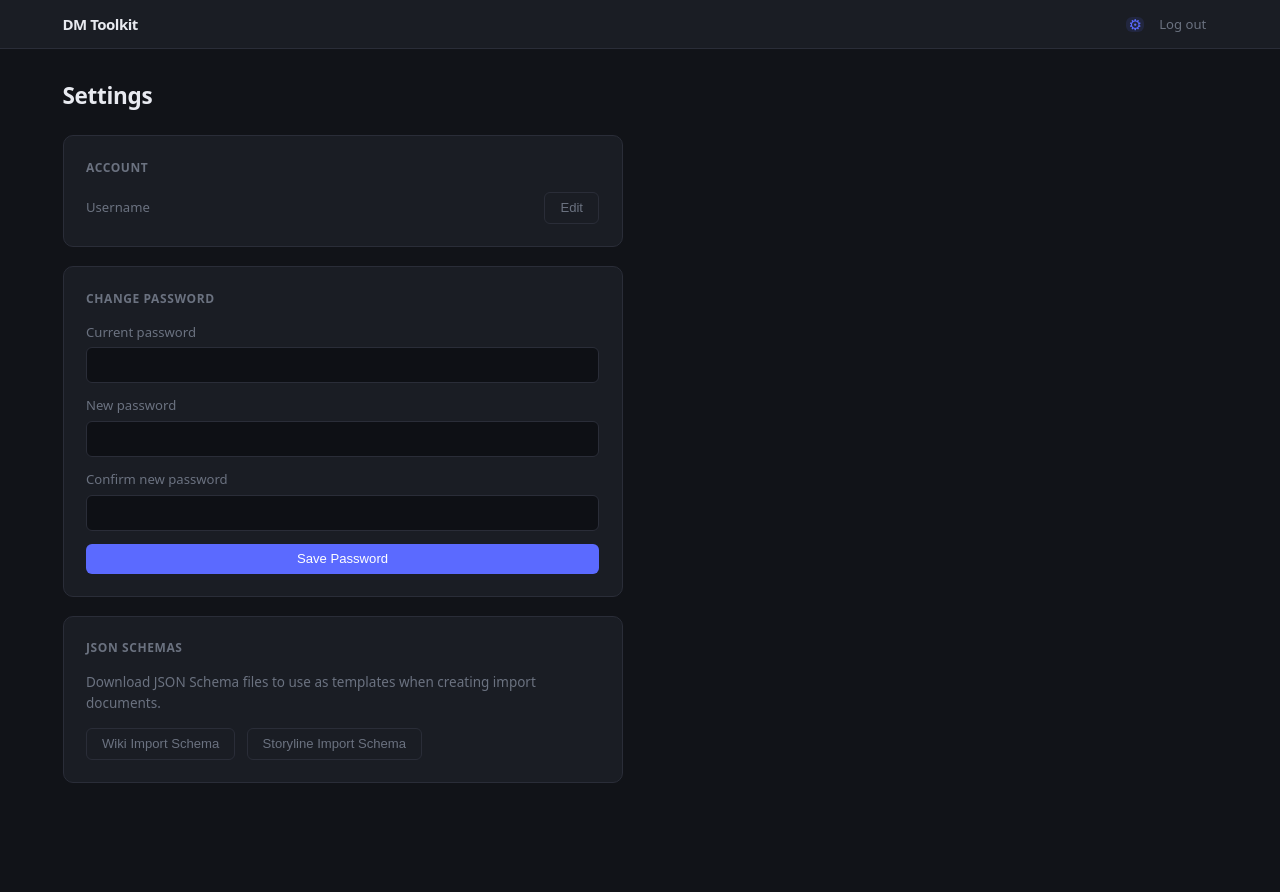
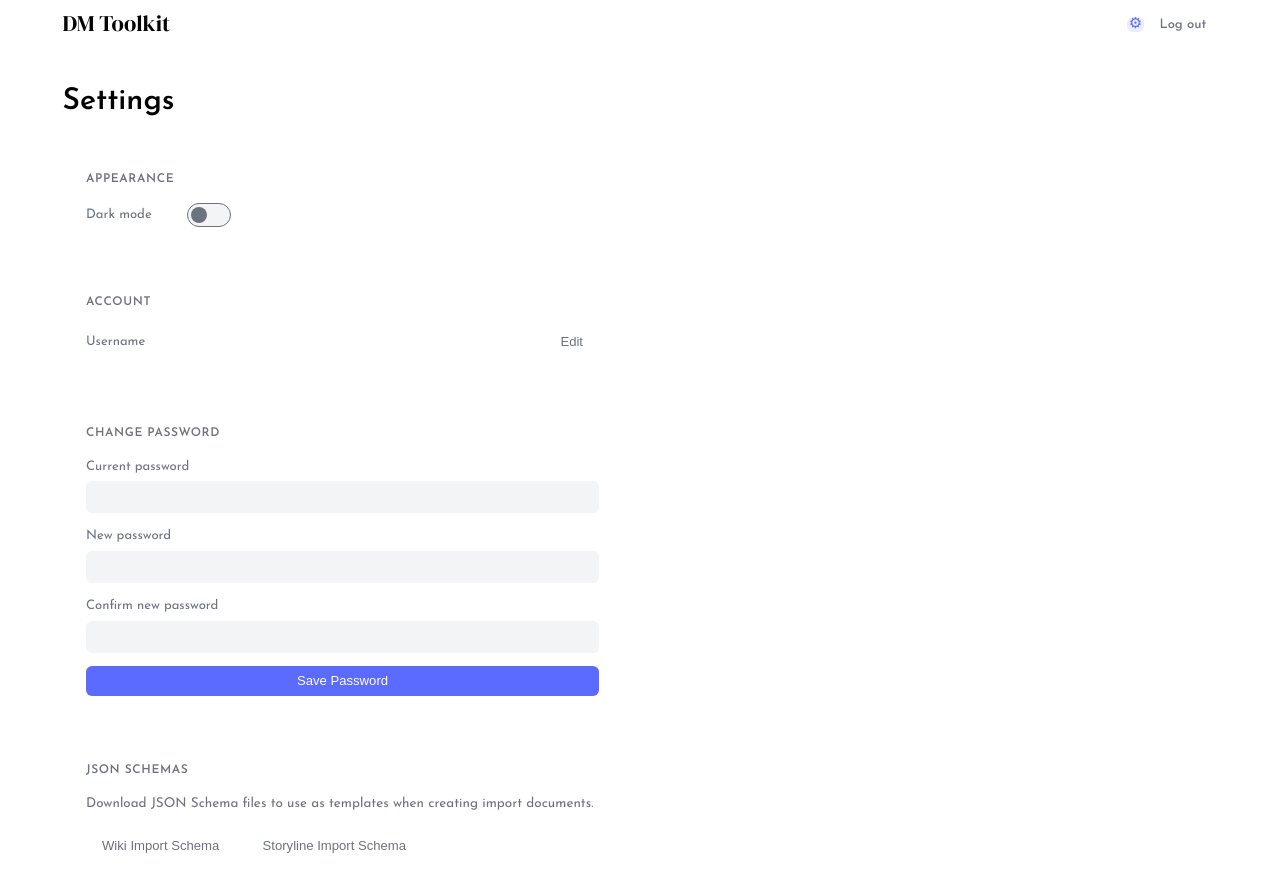
Before and after one commit to sven-johnson/DM-Toolkit, a React (Vite) app in the folder frontend/: page /settings in a window 1280 px wide. Shown: the top 892 px of the page. Before the commit the page ends 862 px from the top, so only its background shows below. Built offline with nearby package versions, Linux system fonts and the light colour scheme; no server answers; sample sign-in values are in the browser's storage.

Commit message:
style updates

```diff
--- a/frontend/index.html
+++ b/frontend/index.html
@@ -4,7 +4,10 @@
     <meta charset="UTF-8" />
     <link rel="icon" type="image/svg+xml" href="/favicon.svg" />
     <meta name="viewport" content="width=device-width, initial-scale=1.0" />
-    <title>frontend</title>
+    <title>DM Toolkit</title>
+    <link rel="preconnect" href="https://fonts.googleapis.com" />
+    <link rel="preconnect" href="https://fonts.gstatic.com" crossorigin />
+    <link href="https://fonts.googleapis.com/css2?family=DM+Serif+Display:ital@0;1&family=Josefin+Sans:ital,wght@0,100..700;1,100..700&family=Lora:ital,wght@0,400..700;1,400..700&display=swap" rel="stylesheet" />
   </head>
   <body>
     <div id="root"></div>
--- a/frontend/src/App.tsx
+++ b/frontend/src/App.tsx
@@ -1,6 +1,7 @@
 import { QueryClient, QueryClientProvider } from '@tanstack/react-query'
 import { BrowserRouter, Navigate, Route, Routes, useLocation } from 'react-router-dom'
 import { CampaignProvider, useCampaignIdMaybe } from './context/CampaignContext'
+import { ThemeProvider } from './context/ThemeContext'
 import { LoginPage } from './pages/LoginPage'
 import { CampaignsPage } from './pages/CampaignsPage'
 import { SessionsPage } from './pages/SessionsPage'
@@ -166,9 +167,11 @@ export default function App() {
   return (
     <QueryClientProvider client={queryClient}>
       <BrowserRouter>
-        <CampaignProvider>
-          <AppLayout />
-        </CampaignProvider>
+        <ThemeProvider>
+          <CampaignProvider>
+            <AppLayout />
+          </CampaignProvider>
+        </ThemeProvider>
       </BrowserRouter>
     </QueryClientProvider>
   )
--- a/frontend/src/components/SceneCard.tsx
+++ b/frontend/src/components/SceneCard.tsx
@@ -153,7 +153,7 @@ export function SceneCard({
   }
 
   return (
-    <div ref={setNodeRef} style={style} className="scene-card">
+    <div ref={setNodeRef} style={style} className="scene-card" data-scene-type={scene.scene_type}>
       <div
         className="scene-header"
         onClick={() => setCollapsed((c) => !c)}
--- /dev/null
+++ b/frontend/src/context/ThemeContext.tsx
@@ -0,0 +1,41 @@
+import { createContext, useContext, useEffect, useState } from 'react'
+
+type Theme = 'light' | 'dark'
+
+interface ThemeContextValue {
+  theme: Theme
+  setTheme: (t: Theme) => void
+}
+
+const ThemeContext = createContext<ThemeContextValue>({ theme: 'light', setTheme: () => {} })
+
+export function ThemeProvider({ children }: { children: React.ReactNode }) {
+  const [theme, setThemeState] = useState<Theme>(
+    () => (localStorage.getItem('theme') as Theme | null) ?? 'light',
+  )
+
+  function setTheme(t: Theme) {
+    localStorage.setItem('theme', t)
+    setThemeState(t)
+  }
+
+  useEffect(() => {
+    document.documentElement.setAttribute('data-theme', theme)
+  }, [theme])
+
+  // Apply on first render
+  useEffect(() => {
+    document.documentElement.setAttribute('data-theme', theme)
+  // eslint-disable-next-line react-hooks/exhaustive-deps
+  }, [])
+
+  return (
+    <ThemeContext.Provider value={{ theme, setTheme }}>
+      {children}
+    </ThemeContext.Provider>
+  )
+}
+
+export function useTheme() {
+  return useContext(ThemeContext)
+}
--- a/frontend/src/index.css
+++ b/frontend/src/index.css
@@ -1,15 +1,15 @@
 /* ============================================================
-   Design tokens — forced dark theme
+   Design tokens — light mode default
    ============================================================ */
 :root {
-  --bg:          #111318;
-  --bg-card:     #1a1d24;
-  --bg-input:    #0e1015;
-  --border:      #2a2d38;
+  --bg:          #ffffff;
+  --bg-card:     #ffffff;
+  --bg-input:    #f3f4f5;
+  --border:      rgba(0,0,0,0);
   --border-focus:#5b6aff;
-  --text:        #e2e2e2;
+  --text:        #000000;
   --text-muted:  #6b7280;
-  --text-heading:#e8eaf0;
+  --text-heading:#000000;
   --accent:      #5b6aff;
   --accent-hover:#4a58ee;
   --danger:      #e05252;
@@ -18,9 +18,16 @@
   --skill-check-yellow: #de9c00;
   --skill-save-red:     #c40000;
 
+  --scene-story:   #A5BFCE;
+  --scene-puzzle:  #D7D9EC;
+  --scene-combat:  #f1845e;
+  --scene-shop:    #FFF1C9;
+
   --radius:      6px;
   --radius-lg:   10px;
-  --sans:        system-ui, "Segoe UI", Roboto, sans-serif;
+  --sans:        "Josefin Sans", system-ui, "Segoe UI", sans-serif;
+  --serif:       "DM Serif Display", serif;
+  --body:        "Lora", serif;
   --mono:        ui-monospace, Consolas, monospace;
 
   font-family: var(--sans);
@@ -31,6 +38,21 @@
   -webkit-font-smoothing: antialiased;
 }
 
+/* Dark mode */
+[data-theme="dark"] {
+  --bg:          #111318;
+  --bg-card:     #1a1d24;
+  --bg-input:    #0e1015;
+  --border:      #2a2d38;
+  --text:        #e2e2e2;
+  --text-heading:#e8eaf0;
+
+  --scene-story:   #5D99C1;
+  --scene-puzzle:  #8489BA;
+  --scene-combat:  #FF6B35;
+  --scene-shop:    #A99844;
+}
+
 /* ============================================================
    Reset / base
    ============================================================ */
@@ -41,11 +63,12 @@ body { margin: 0; }
 h1, h2, h3 {
   margin: 0;
   color: var(--text-heading);
+  font-family: var(--sans);
   font-weight: 600;
-  letter-spacing: -0.3px;
-}
-
-h1 { font-size: 1.5rem; }
+  letter-spacing: 0;
+}
+
+h1 { font-size: 2rem; }
 
 p { margin: 0; }
 
@@ -74,22 +97,24 @@ a:hover { text-decoration: underline; }
 }
 
 .nav-brand {
-  font-weight: 700;
+  font-family: var(--serif);
+  font-weight: 400;
   color: var(--text-heading);
+  font-size: 1.5rem;
+  letter-spacing: 0;
+}
+
+.nav-links {
+  display: flex;
+  gap: 0.25rem;
+}
+
+.nav-link {
+  color: var(--text-muted);
+  padding: 0.4rem 0.75rem;
+  border-radius: var(--radius);
+  font-family: var(--sans);
   font-size: 1rem;
-  letter-spacing: -0.5px;
-}
-
-.nav-links {
-  display: flex;
-  gap: 0.25rem;
-}
-
-.nav-link {
-  color: var(--text-muted);
-  padding: 0.4rem 0.75rem;
-  border-radius: var(--radius);
-  font-size: 0.875rem;
   font-weight: 500;
   transition: color 0.15s, background 0.15s;
   text-decoration: none;
@@ -575,8 +600,13 @@ textarea.scene-body-textarea {
   user-select: none;
   transition: background 0.1s;
 }
-.scene-header:hover { background: rgba(255, 255, 255, 0.03); }
-.scene-card:has(.scene-body) .scene-header { border-bottom-color: var(--border); }
+.scene-header:hover { filter: brightness(0.95); }
+.scene-card:has(.scene-body) .scene-header { border-bottom-color: rgba(0,0,0,0.1); }
+
+.scene-card[data-scene-type="story"]  .scene-header { background: var(--scene-story); }
+.scene-card[data-scene-type="puzzle"] .scene-header { background: var(--scene-puzzle); }
+.scene-card[data-scene-type="combat"] .scene-header { background: var(--scene-combat); }
+.scene-card[data-scene-type="shop"]   .scene-header { background: var(--scene-shop); }
 
 .drag-handle {
   color: var(--text-muted);
@@ -688,7 +718,7 @@ input.scene-title-input {
 }
 
 .scene-body {
-  padding: 0.75rem;
+  padding: 0.75rem 0.75rem 1.3rem;
 }
 
 .scene-body-preview {
@@ -731,6 +761,7 @@ input.scene-title-input {
   min-height: 80px;
   padding: 0.5rem 0.25rem;
   outline: none;
+  font-family: var(--body);
   font-size: 0.9rem;
   line-height: 1.7;
   color: var(--text);
@@ -1172,10 +1203,12 @@ input.scene-title-input {
 
 .character-manager-card {
   background: var(--bg-card);
-  border: 1px solid var(--border);
+  border: 1px solid #2a2d38;
   border-radius: var(--radius);
   overflow: hidden;
 }
+[data-theme="dark"] .character-manager-card { border-color: #2a2d38; }
+:root:not([data-theme="dark"]) .character-manager-card { border-color: #d1d5db; }
 
 .character-manager-card-header {
   display: flex;
@@ -1427,6 +1460,7 @@ input.scene-title-input {
    Markdown body
    ============================================================ */
 .markdown-body {
+  font-family: var(--body);
   font-size: 0.9rem;
   line-height: 1.7;
   color: var(--text);
@@ -2551,6 +2585,43 @@ input.scene-title-input {
   gap: 0.85rem;
 }
 
+.toggle-switch {
+  position: relative;
+  display: inline-block;
+  width: 44px;
+  height: 24px;
+  cursor: pointer;
+}
+.toggle-switch input { opacity: 0; width: 0; height: 0; position: absolute; }
+.toggle-track {
+  position: absolute;
+  inset: 0;
+  background: var(--bg-input);
+  border: 1px solid var(--text-muted);
+  border-radius: 999px;
+  transition: background 0.2s, border-color 0.2s;
+}
+.toggle-track::after {
+  content: '';
+  position: absolute;
+  left: 3px;
+  top: 50%;
+  transform: translateY(-50%);
+  width: 16px;
+  height: 16px;
+  border-radius: 50%;
+  background: var(--text-muted);
+  transition: left 0.2s, background 0.2s;
+}
+.toggle-switch input:checked + .toggle-track {
+  background: var(--accent);
+  border-color: var(--accent);
+}
+.toggle-switch input:checked + .toggle-track::after {
+  left: 23px;
+  background: #fff;
+}
+
 /* ── Name Generator Modal ─────────────────────────────────── */
 
 .name-generator-modal {
--- a/frontend/src/pages/UserSettingsPage.tsx
+++ b/frontend/src/pages/UserSettingsPage.tsx
@@ -1,5 +1,6 @@
 import { useEffect, useState } from 'react'
 import apiClient from '../api/client'
+import { useTheme } from '../context/ThemeContext'
 
 // ---------------------------------------------------------------------------
 // JSON schema download helper
@@ -202,6 +203,7 @@ function EditUsernameModal({ currentUsername, onClose, onSaved }: EditUsernameMo
 // ---------------------------------------------------------------------------
 
 export function UserSettingsPage() {
+  const { theme, setTheme } = useTheme()
   const [username, setUsername] = useState('')
   const [loadingUser, setLoadingUser] = useState(true)
   const [showEditModal, setShowEditModal] = useState(false)
@@ -249,6 +251,21 @@ export function UserSettingsPage() {
     <div className="page">
       <div className="page-header">
         <h1>Settings</h1>
+      </div>
+
+      <div className="settings-section">
+        <h2 className="settings-section-title">Appearance</h2>
+        <div className="settings-row">
+          <div className="settings-row-label">Dark mode</div>
+          <label className="toggle-switch">
+            <input
+              type="checkbox"
+              checked={theme === 'dark'}
+              onChange={(e) => setTheme(e.target.checked ? 'dark' : 'light')}
+            />
+            <span className="toggle-track" />
+          </label>
+        </div>
       </div>
 
       <div className="settings-section">
```
